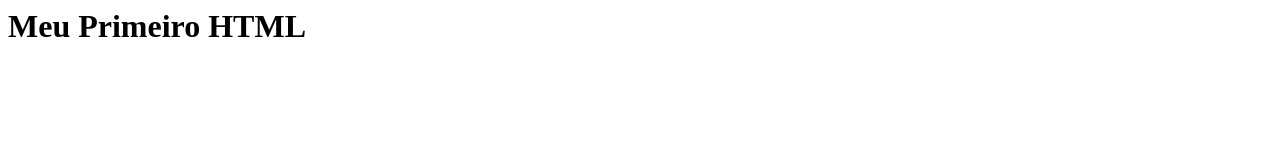
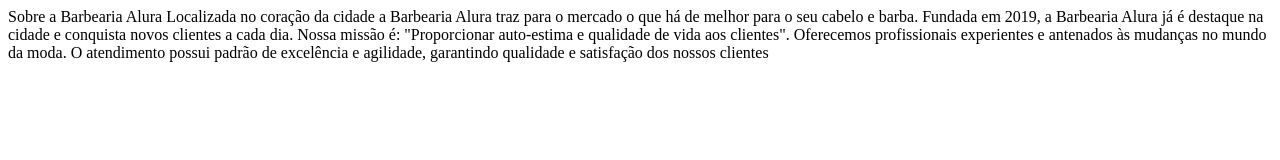
Before and after one commit to mariavi1E/primeiro-repositorio, a plain HTML site: page index.html in a window 1280 px wide. Drawn offline with Linux system fonts and the light colour scheme.

Commit message:
meu site

```diff
--- a/index.html
+++ b/index.html
@@ -1,3 +1,9 @@
 <html>
- <h1> Meu Primeiro HTML </h1>
+Sobre a Barbearia Alura
+
+Localizada no coração da cidade a Barbearia Alura traz para o mercado o que há de melhor para o seu cabelo e barba. Fundada em 2019, a Barbearia Alura já é destaque na cidade e conquista novos clientes a cada dia.
+
+Nossa missão é: "Proporcionar auto-estima e qualidade de vida aos clientes".
+
+Oferecemos profissionais experientes e antenados às mudanças no mundo da moda. O atendimento possui padrão de excelência e agilidade, garantindo qualidade e satisfação dos nossos clientes
 </html>
```
